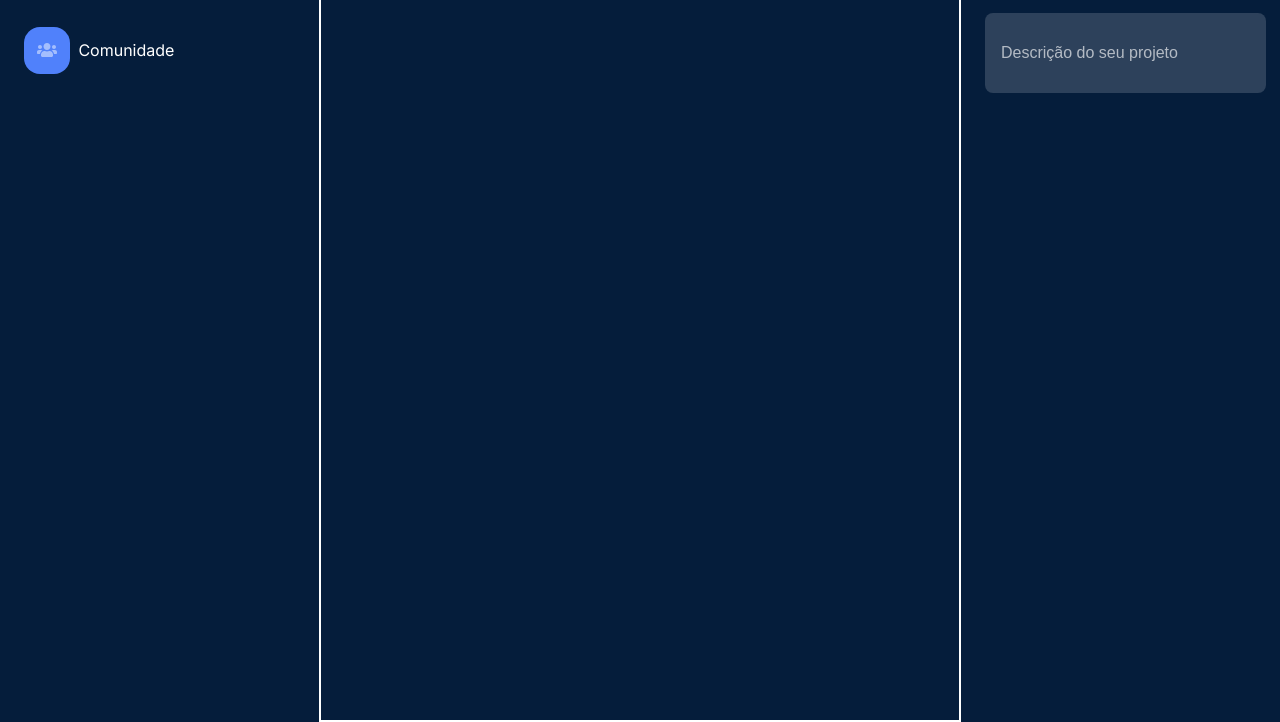
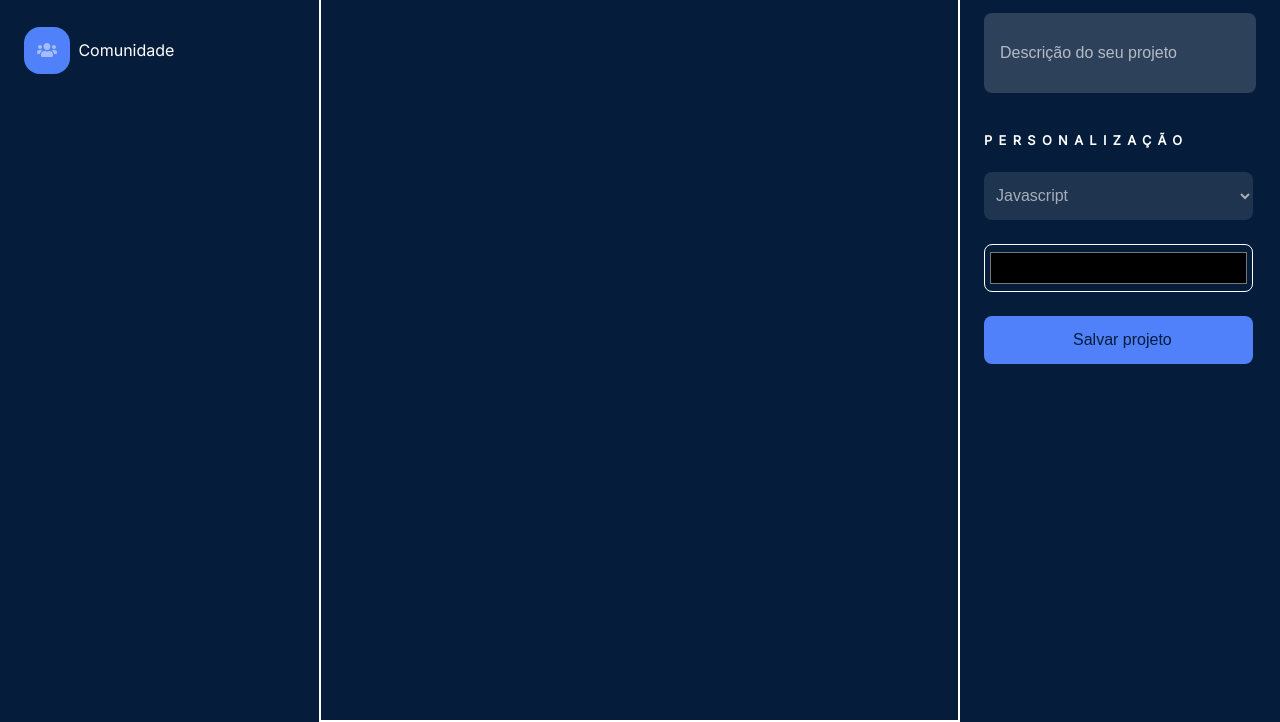
Before and after one commit to gabrielcarvalhogc/challenges, a plain HTML site: page index.html in a window 1280 px wide. Shown: the part 216-938 px from the top of the page. Drawn offline with Linux system fonts and the light colour scheme.

Commit message:
meu lateral completo

```diff
--- /dev/null
+++ b/assets/css/menu-personalizacao.css
@@ -0,0 +1,57 @@
+.personalizacao {
+    width: calc(25% - 1.5rem);
+    margin-left: 1.5rem;
+}
+
+.personalizacao__titulo {
+    font-size: .8rem;
+    letter-spacing: .4rem;
+    margin: 2rem 0 1rem 0;
+    text-transform: uppercase;
+}
+
+.personalizacao__opcoes {
+    background-color: var(--cinza-claro);
+    border: none;
+    border-radius: .5rem;
+    color: var(--cor-da-fonte);
+    font-size: 1rem;
+    height: 3rem;
+    margin: .5rem 0;
+    padding-left: .5rem;
+    width: 21vw;
+    opacity: var(--opacidade);
+}
+
+
+.personalizacao__escolhas {
+    color: black;
+}
+
+.personalizacao__cores {
+    border: 1px solid var(--cor-da-fonte);
+    border-radius: .5rem;
+    background-color: var(--cor-de-fundo);
+    display: block;
+    width: 21vw;
+    height: 3rem;
+    padding: .2rem;
+    margin: 1rem 0;
+}
+
+.personalizacao__salvar {
+    background-color: var(--azul-claro);
+    border: none;
+    border-radius: .5rem;
+    color: var(--cor-de-fundo);
+    font-size: 1rem;
+    height: 3rem;
+    margin: .5rem 0;
+    padding-left: .5rem;
+    width: 21vw;
+
+}
+
+.personalizacao__salvar:hover {
+    opacity: var(--opacidade);
+}
--- a/assets/css/menu-seu-projeto.css
+++ b/assets/css/menu-seu-projeto.css
@@ -19,7 +19,7 @@
     height: 3rem;
     margin: .5rem 0;
     padding-left: 1rem;
-    width: 90%;
+    width: 20vw;
 }
 
 .seu-projeto__campo::placeholder {
--- a/index.html
+++ b/index.html
@@ -12,6 +12,7 @@
     <link rel="stylesheet" href="./assets/css/cabecalho.css">
     <link rel="stylesheet" href="./assets/css/menu-lateral.css">
     <link rel="stylesheet" href="./assets/css/menu-seu-projeto.css">
+    <link rel="stylesheet" href="./assets/css/menu-personalizacao.css">
 </head>
 <body>
     <header class="cabecalho">
@@ -43,13 +44,28 @@
             <h1>codigos</h1>
         </nav>
 
-        <nav class="seu-projeto">
-            <h2 class="seu-projeto__titulo">Seu projeto</h2>
+        <div class="menu-lateral-direita">
+            <nav class="seu-projeto">
+                <h2 class="seu-projeto__titulo">Seu projeto</h2>
+                <input type="text" placeholder="Nome do seu projeto" class="seu-projeto__campo seu-projeto__nome">
+                <input type="text" placeholder="Descrição do seu projeto" class="seu-projeto__campo seu-projeto__descricao">
+            </nav>
 
-            <input type="text" placeholder="Nome do seu projeto" class="seu-projeto__campo seu-projeto__nome">
+            <nav class="personalizacao">
+                <h2 class="personalizacao__titulo">Personalização</h2>
 
-            <input type="text" placeholder="Descrição do seu projeto" class="seu-projeto__campo seu-projeto__descricao">
-        </nav>
+                <label for="linguagem" class="personalizacao__label"></label>
+                <select name="linguagem" id="linguagem" class="personalizacao__opcoes">
+                    <option value="javascript" class="personalizacao__escolhas">Javascript</option>
+                    <option value="css" class="personalizacao__escolhas">CSS</option>
+                    <option value="html" class="personalizacao__escolhas">HTML</option>
+                </select>
+
+                <input type="color" name="" id="" class="personalizacao__cores">
+
+                <input type="submit" value="Salvar projeto" class="personalizacao__salvar">
+            </nav>
+        </div>
     </main>
 </body>
 </html>
```
